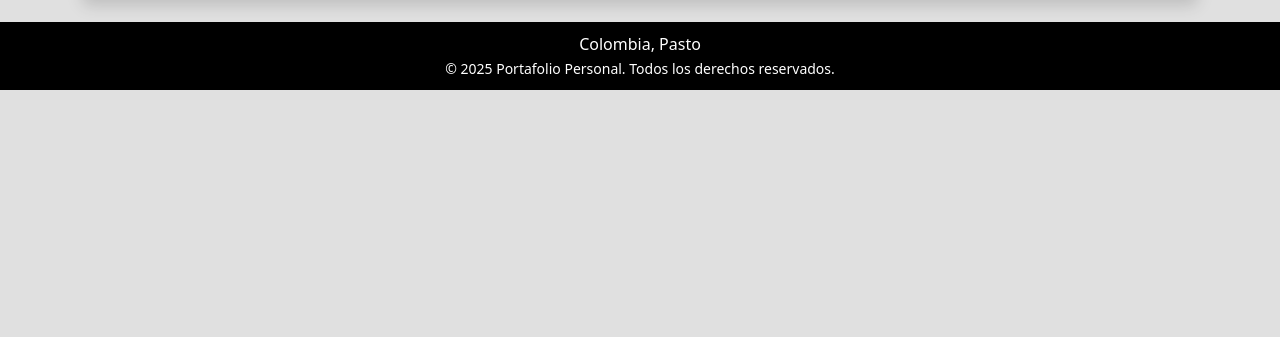
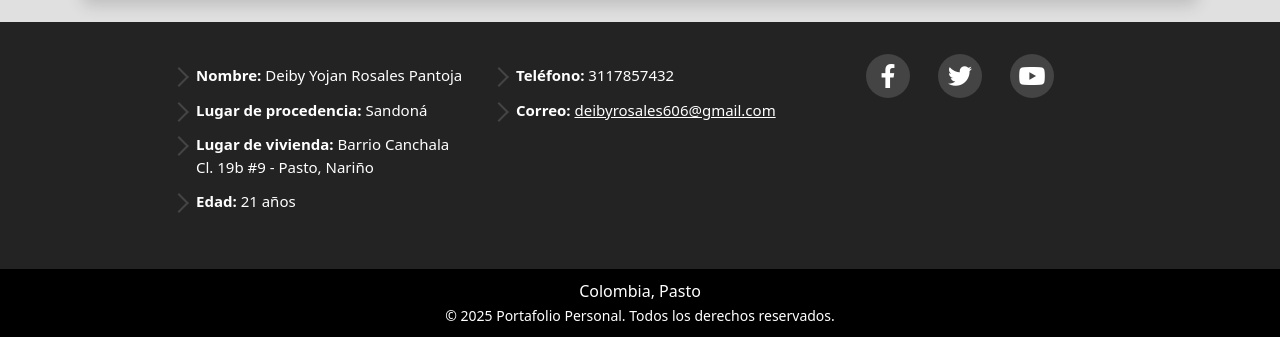
Before and after one commit to DeyR711/TallerOva, a plain HTML site: page index.html in a window 1280 px wide. Shown: the part 1762-2099 px from the top of the page. Before the commit the page ends 1852 px from the top, so only its background shows below. Drawn offline with nearby package versions, Linux system fonts and the light colour scheme.

Commit message:
Punto 4: Sección de contacto

```diff
--- a/index.html
+++ b/index.html
@@ -7,6 +7,7 @@
       integrity="sha384-sRIl4kxILFvY47J16cr9ZwB07vP4J8+LH7qKQnuqkuIAvNWLzeN8tE5YBujZqJLB"
       crossorigin="anonymous"
     />
+  <link rel="stylesheet" href="https://cdnjs.cloudflare.com/ajax/libs/font-awesome/6.4.2/css/all.min.css">
     <script
       src="https://cdn.jsdelivr.net/npm/bootstrap@5.3.8/dist/js/bootstrap.bundle.min.js"
       integrity="sha384-FKyoEForCGlyvwx9Hj09JcYn3nv7wiPVlz7YYwJrWVcXK/BmnVDxM+D2scQbITxI"
@@ -79,6 +80,8 @@
         text-align: center;
         margin-top: 8px;
         margin-bottom: 20px;
+        font-size: 1.4em;
+        font-weight: bold;
       }
       #adicional h3 {
         font-size: 1.1em;
@@ -262,6 +265,55 @@
         max-width: 220px;
         width: 100%;
       }
+
+      .contacto-f1-section {
+        margin-bottom: 0;
+      }
+      .contacto-f1-bg {
+        background: #232323;
+        color: #fff;
+      }
+      .contacto-f1-list {
+        margin-top: 18px;
+        font-size: 15px;
+      }
+      .contacto-f1-list li {
+        margin-bottom: 12px;
+        position: relative;
+        padding-left: 24px;
+      }
+      .contacto-f1-icon {
+        color: #444;
+        font-size: 15px;
+        font-family: italic, sans-serif;
+        position: absolute;
+        left: 0;
+        top: 6px;
+        width: 14px;
+        height: 14px;
+        display: inline-block;
+        border-top: 2px solid #444;
+        border-right: 2px solid #444;
+        transform: rotate(45deg);
+        content: "";
+      }
+      .contacto-f1-social {
+        display: inline-block;
+        width: 44px;
+        height: 44px;
+        background: #444;
+        color: #fff;
+        border-radius: 50%;
+        font-size: 1.5em;
+        line-height: 44px;
+        text-align: center;
+        margin: 0 6px;
+        transition: background 0.2s, color 0.2s;
+      }
+      .contacto-f1-social:hover {
+        background: #fff;
+        color: #000;
+      }
     </style>
     <link
       href="https://fonts.googleapis.com/css2?family=Montserrat:wght@700&display=swap"
@@ -299,10 +351,10 @@
                 >
               </li>
               <li class="nav-item">
-                <a class="nav-link" href="#perfil">Datos</a>
+                <a class="nav-link" href="#contenedor">Datos</a>
               </li>
               <li class="nav-item">
-                <a class="nav-link" href="#contacto">Contacto</a>
+                <a class="nav-link" href="#contacto-banner">Contacto</a>
               </li>
             </ul>
             <form class="d-flex" role="search">
@@ -422,7 +474,7 @@
       </div>
       </section>
     </main>
-    <div class="container my-4">
+    <div id="contacto-banner" class="container my-4">
       <div class="row justify-content-center">
         <div class="col-12 position-relative">
           <img src="img/banner.png" alt="Banner principal" class="img-fluid rounded shadow banner-contacto-img">
@@ -434,6 +486,33 @@
         </div>
       </div>
     </div>
+    <section id="contacto-f1" class="contacto-f1-section">
+      <div class="container-fluid py-4 contacto-f1-bg">
+        <div class="row justify-content-center">
+          <div class="col-md-3 mb-3">
+            <ul class="list-unstyled contacto-f1-list">
+              <li><span class="contacto-f1-icon"></span> <strong>Nombre:</strong> Deiby Yojan Rosales Pantoja</li>
+              <li><span class="contacto-f1-icon"></span> <strong>Lugar de procedencia:</strong> Sandoná</li>
+              <li><span class="contacto-f1-icon"></span> <strong>Lugar de vivienda:</strong> Barrio Canchala Cl. 19b #9 - Pasto, Nariño</li>
+              <li><span class="contacto-f1-icon"></span> <strong>Edad:</strong> 21 años</li>
+            </ul>
+          </div>
+          <div class="col-md-3 mb-3">
+            <ul class="list-unstyled contacto-f1-list">
+              <li><span class="contacto-f1-icon"></span> <strong>Teléfono:</strong> 3117857432</li>
+              <li><span class="contacto-f1-icon"></span> <strong>Correo:</strong> <a href="mailto:deibyrosales606@gmail.com" style="color:#fff; text-decoration:underline;">deibyrosales606@gmail.com</a></li>
+            </ul>
+          </div>
+          <div class="col-md-3 mb-3 text-center">
+            <div class="d-flex justify-content-center gap-3 mt-2">
+              <a href="https://www.facebook.com" class="contacto-f1-social"><i class="fab fa-facebook-f"></i></a>
+              <a href="https://www.twitter.com" class="contacto-f1-social"><i class="fab fa-twitter"></i></a>
+              <a href="https://www.youtube.com" class="contacto-f1-social"><i class="fab fa-youtube"></i></a>
+            </div>
+          </div>
+        </div>
+      </div>
+    </section>
     <footer>
       <div id="pie-logo-2">
         <div class="derechos">
```
